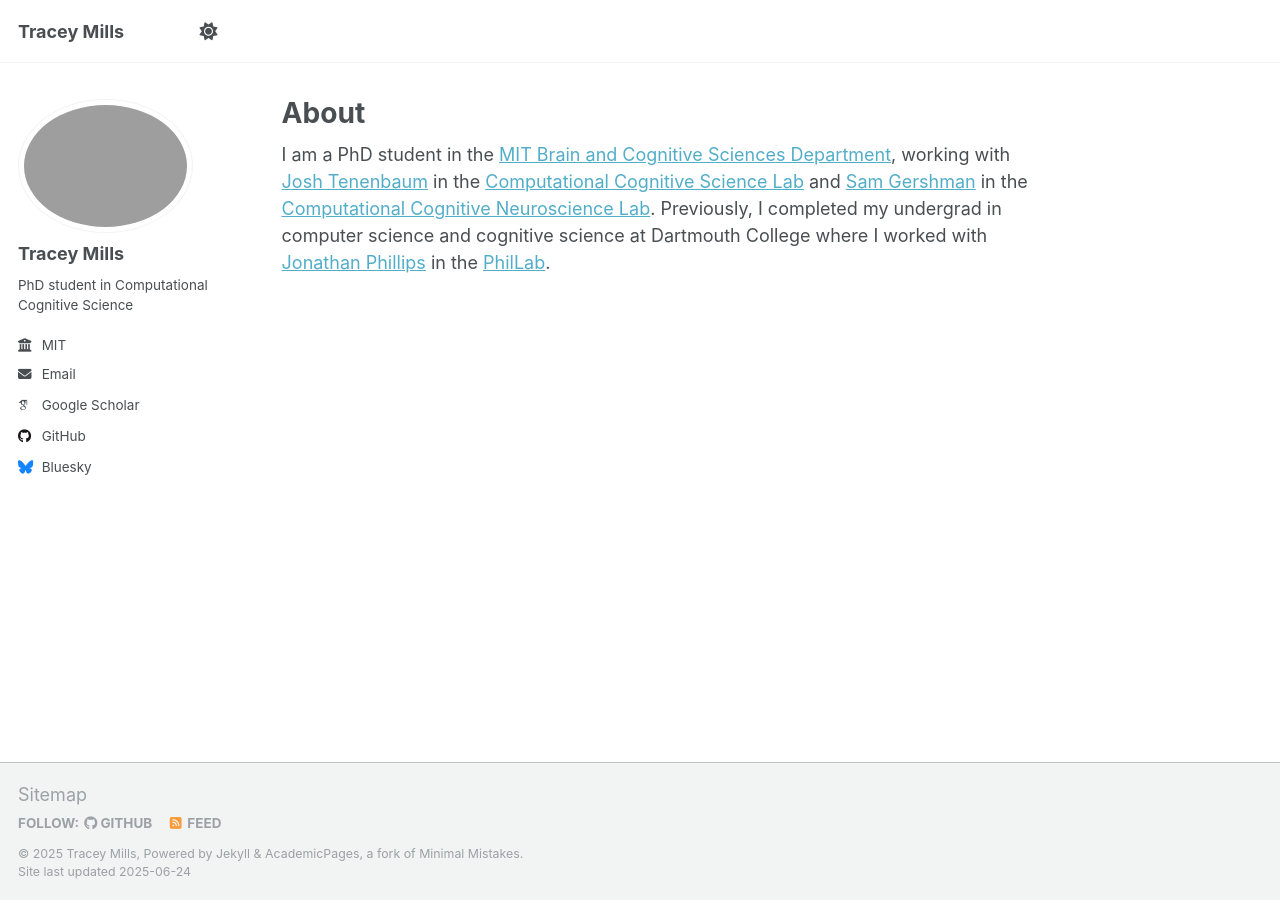
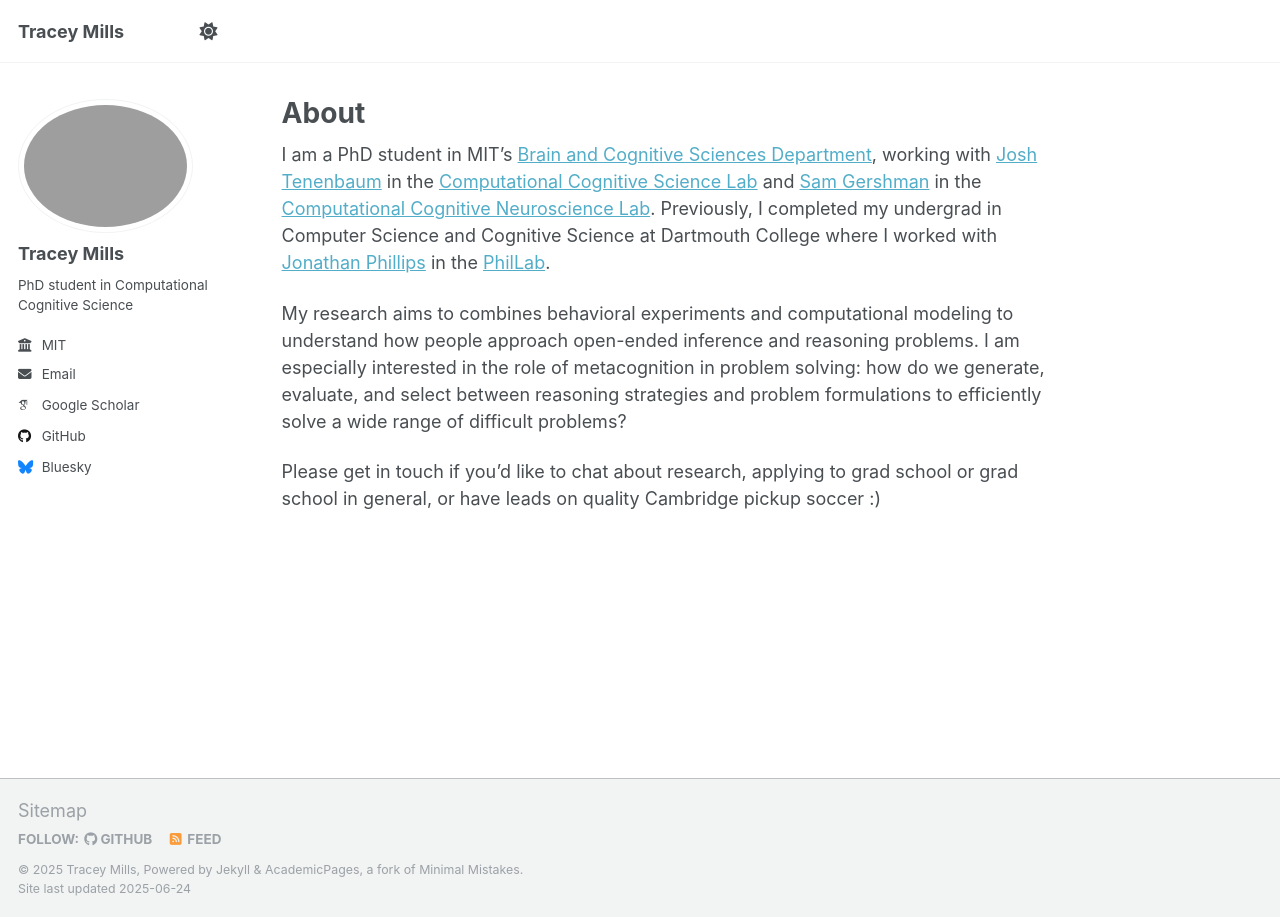
Before and after one commit to temills/temills.github.io, a Jekyll site: the page built from _pages/about.md, in a window 1280 px wide. Built offline with Jekyll 4.4.1, drawn with Linux system fonts in a browser that asks for light colours; some web fonts are replaced.

Commit message:
updated bio

```diff
--- a/_pages/about.md
+++ b/_pages/about.md
@@ -7,4 +7,8 @@ redirect_from:
   - /about.html
 ---
 
-I am a PhD student in the [MIT Brain and Cognitive Sciences Department](https://bcs.mit.edu/), working with [Josh Tenenbaum](https://cocosci.mit.edu/josh) in the [Computational Cognitive Science Lab](https://cocosci.mit.edu/) and [Sam Gershman](https://gershmanlab.com/people/sam.html) in the [Computational Cognitive Neuroscience Lab](https://gershmanlab.com/). Previously, I completed my undergrad in computer science and cognitive science at Dartmouth College where I worked with [Jonathan Phillips](https://phillab.host.dartmouth.edu/phillips.html) in the [PhilLab](https://phillab.host.dartmouth.edu/).
+I am a PhD student in MIT's [Brain and Cognitive Sciences Department](https://bcs.mit.edu/), working with [Josh Tenenbaum](https://cocosci.mit.edu/josh) in the [Computational Cognitive Science Lab](https://cocosci.mit.edu/) and [Sam Gershman](https://gershmanlab.com/people/sam.html) in the [Computational Cognitive Neuroscience Lab](https://gershmanlab.com/). Previously, I completed my undergrad in Computer Science and Cognitive Science at Dartmouth College where I worked with [Jonathan Phillips](https://phillab.host.dartmouth.edu/phillips.html) in the [PhilLab](https://phillab.host.dartmouth.edu/).
+
+My research aims to combines behavioral experiments and computational modeling to understand how people approach open-ended inference and reasoning problems. I am especially interested in the role of metacognition in problem solving: how do we generate, evaluate, and select between reasoning strategies and problem formulations to efficiently solve a wide range of difficult problems?
+
+Please get in touch if you'd like to chat about research, applying to grad school or grad school in general, or have leads on quality Cambridge pickup soccer :)
```
